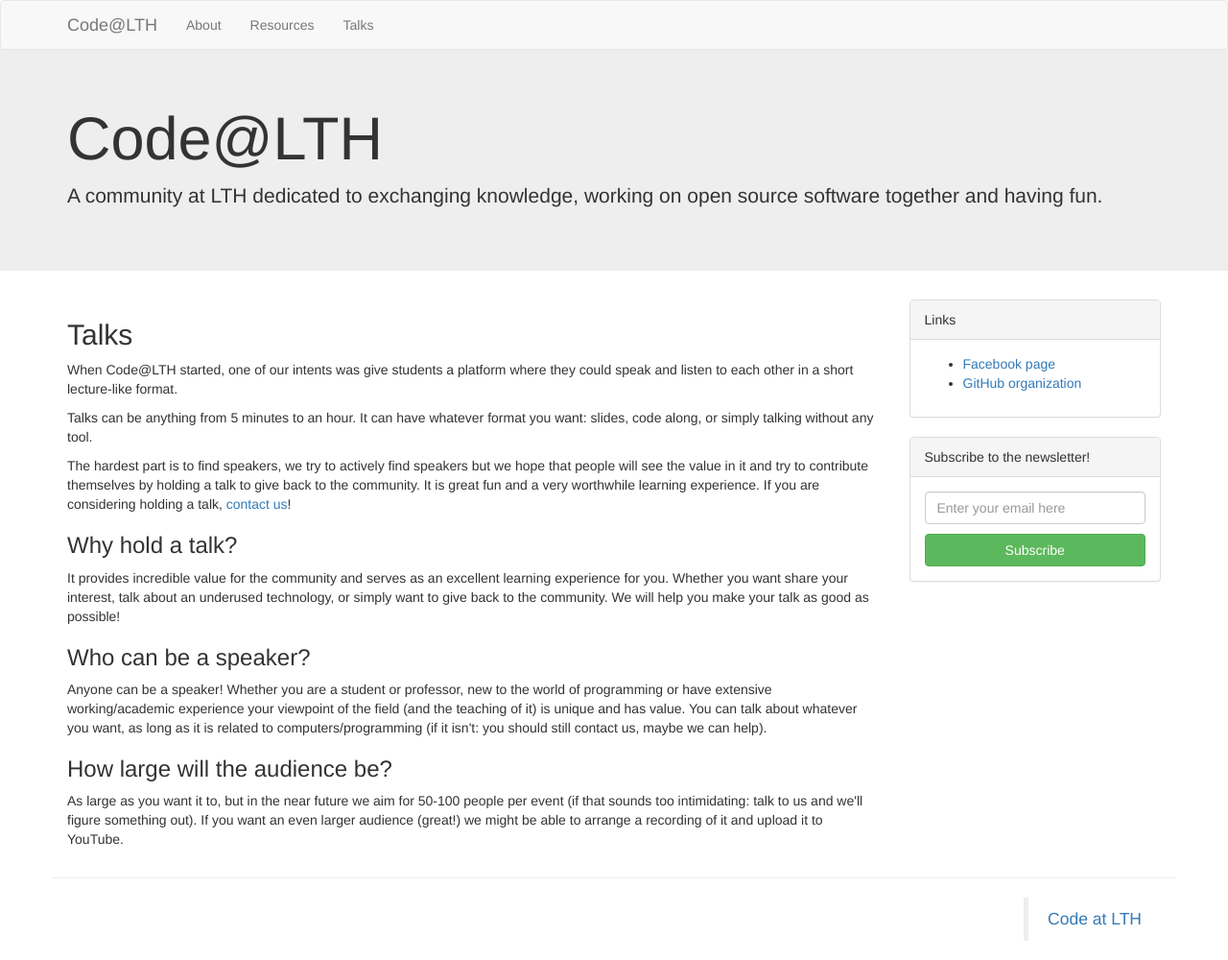
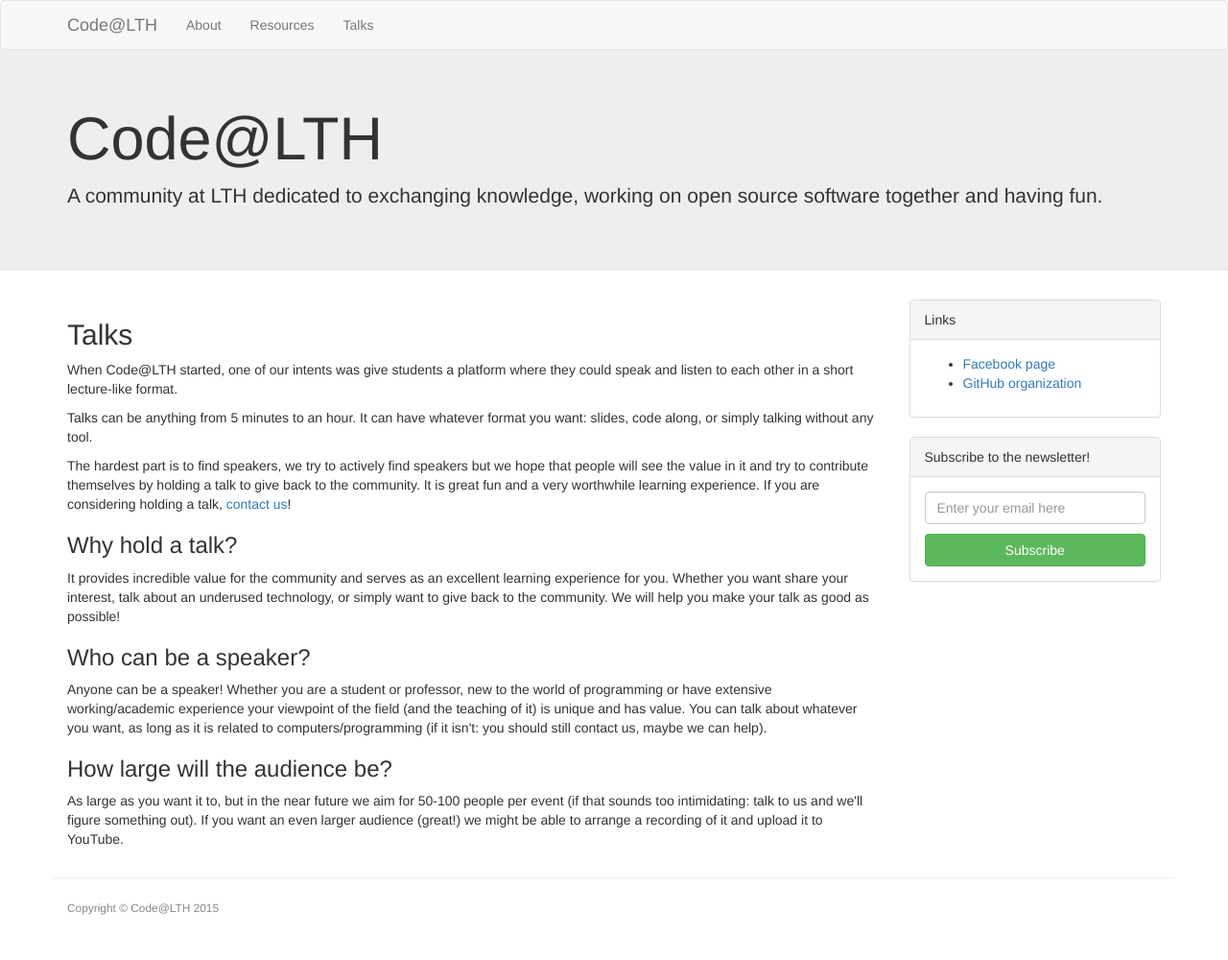
Before and after one commit to Code-at-LTH/code-at-lth.github.io, a Jekyll site: the page built from talks/index.html, in a window 1280 px wide. Shown: the whole page at 96% size. Built offline with Jekyll 4.4.1, drawn with Linux system fonts in a browser that asks for light colours; Markdown is read by kramdown in place of the engine named in the settings; after the commit the page ends 955 px from its top, so only the background shows below that.

Commit message:
Added copyright notice to footer

```diff
--- a/_includes/footer.html
+++ b/_includes/footer.html
@@ -1,28 +1,13 @@
-<!-- Facebook page plugin stuff -->
-<div id="fb-root"></div>
-<script>(function(d, s, id) {
-var js, fjs = d.getElementsByTagName(s)[0];
-if (d.getElementById(id)) return;
-js = d.createElement(s); js.id = id;
-js.src = "//connect.facebook.net/en_US/sdk.js#xfbml=1&version=v2.3";
-fjs.parentNode.insertBefore(js, fjs);
-}(document, 'script', 'facebook-jssdk'));</script>
-
 <div class="col-md-6">
     <!-- Currently we have no real footer -->
+    <small style="color: #888">
+        Copyright © Code@LTH 2015
+    </small>
+    <br>
 </div>
 
 <div class=col-md-3>
 </div>
 
 <div class="col-md-3">
-    <div class="pull-right">
-        <div class="fb-page" data-href="https://www.facebook.com/code-at-lth" data-hide-cover="false" data-show-facepile="true" data-show-posts="true">
-            <div class="fb-xfbml-parse-ignore">
-                <blockquote cite="https://www.facebook.com/code-at-lth">
-                    <a href="https://www.facebook.com/code-at-lth">Code at LTH</a>
-                </blockquote>
-            </div>
-        </div>
-    </div>
 </div>
```
